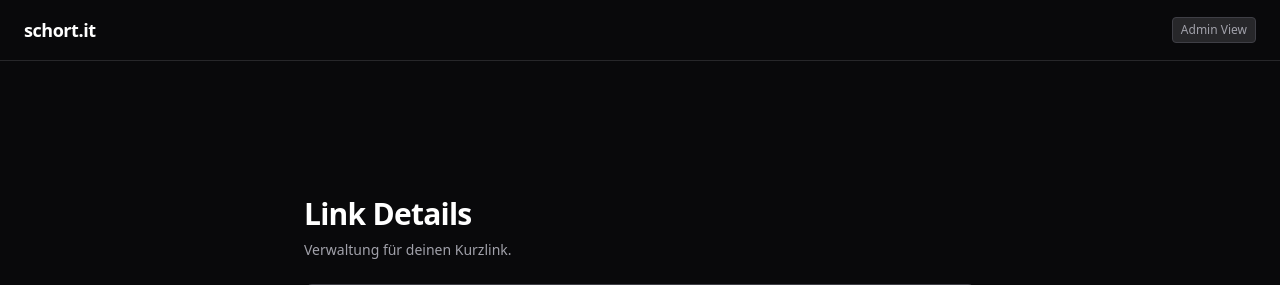
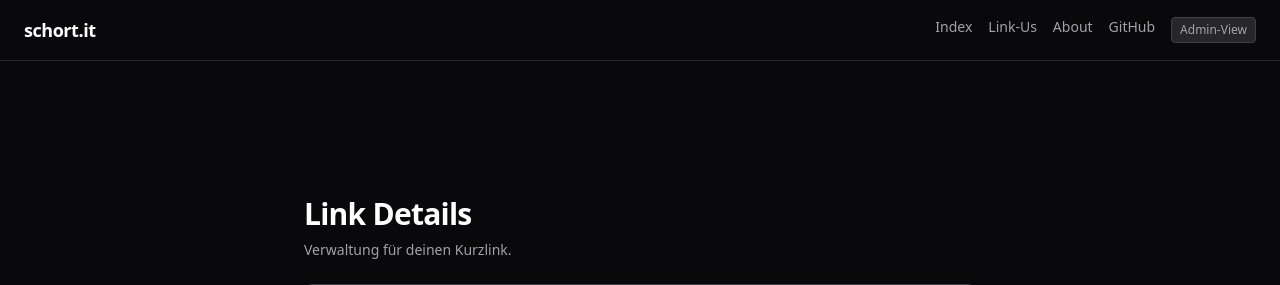
Before and after one commit to zer0de-r00tSec/schort.it, a FastAPI app: template frontend/templates/admin.html in a window 1280 px wide. Shown: the top 285 px of the page. Run offline with FastAPI, Linux system fonts and the light colour scheme; the template is opened without the code that fills it, so the values that code supplies are empty; parts of the project's set-up code (start-up, migrations or seed data) failed here and were passed over; some libraries are stand-ins or nearby versions.

Commit message:
navbar fixxed

```diff
--- a/frontend/templates/admin.html
+++ b/frontend/templates/admin.html
@@ -8,9 +8,16 @@
 </head>
 <body class="bg-zinc-950 text-white min-h-screen flex flex-col">
 
+  <!-- Nav -->
   <nav class="border-b border-zinc-800 px-6 py-4 flex items-center justify-between">
-    <a href="https://schort.it" class="font-bold text-lg tracking-tight">schort.it</a>
-    <span class="text-xs bg-zinc-800 border border-zinc-700 rounded px-2 py-1 text-zinc-400">Admin View</span>
+    <span class="font-bold text-lg tracking-tight">schort.it</span>
+    <div class="flex gap-4 text-sm text-zinc-400">
+      <a href="/" class="hover:text-white transition-colors">Index</a>
+      <a href="/linkus" class="hover:text-white transition-colors">Link-Us</a>
+      <a href="/about" class="hover:text-white transition-colors">About</a>
+      <a href="https://github.com/zer0de-r00tSec/schort.it" target="_blank" class="hover:text-white transition-colors">GitHub</a>
+    <span class="text-xs bg-zinc-800 border border-zinc-700 rounded px-2 py-1 text-zinc-400">Admin-View</span>
+    </div>
   </nav>
 
   <main class="flex-1 flex items-center justify-center px-4 py-16">
--- a/frontend/templates/index.html
+++ b/frontend/templates/index.html
@@ -16,6 +16,7 @@
       <a href="/linkus" class="hover:text-white transition-colors">Link-Us</a>
       <a href="/about" class="hover:text-white transition-colors">About</a>
       <a href="https://github.com/zer0de-r00tSec/schort.it" target="_blank" class="hover:text-white transition-colors">GitHub</a>
+    <span class="text-xs bg-zinc-800 border border-zinc-700 rounded px-2 py-1 text-zinc-400">index</span>
     </div>
   </nav>
 
```
Also changed, not shown: frontend/templates/about.html (+5 -3 lines), frontend/templates/linkus.html (+7 -1 lines), frontend/templates/redirect.html (+11 -0 lines).
